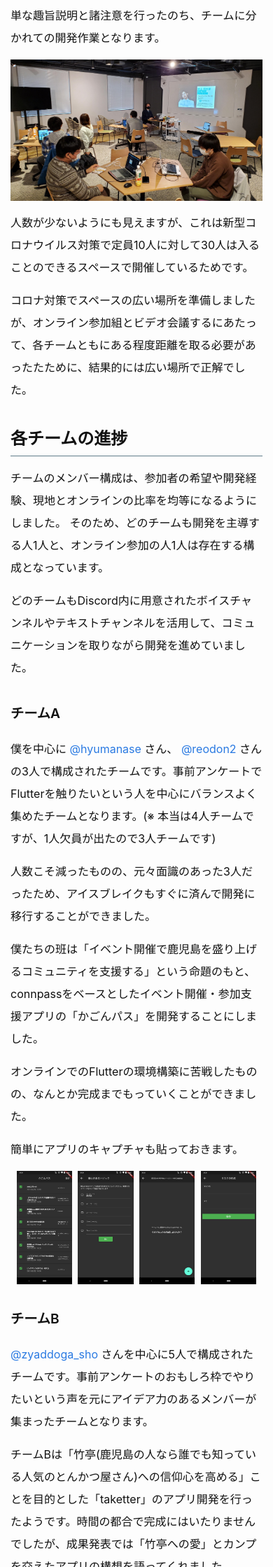
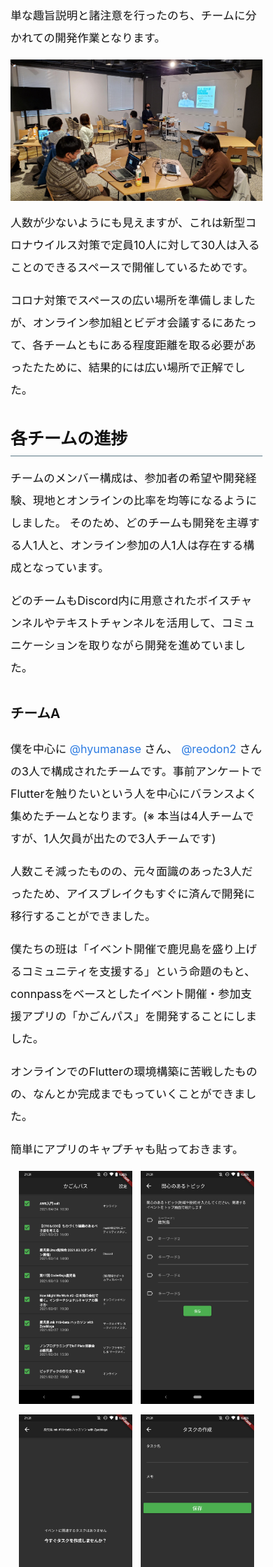
Before and after one commit to qst-exe/qst-blog, a Jekyll site: the page built from _posts/2021-03-07-post-741.md, in a window 390 px wide. Shown: the part 4161-6400 px from the top of the page at 70% size. Built offline with Jekyll 4.4.1, drawn with Linux system fonts in a browser that asks for light colours; comment, search, counter and statistics services are not loaded.

Commit message:
[Fix] Safariでのデザイン崩れ修正

```diff
--- a/_posts/2021-03-07-post-741.md
+++ b/_posts/2021-03-07-post-741.md
@@ -115,11 +115,19 @@ tags:
 
 簡単にアプリのキャプチャも貼っておきます。
 
-<div style="display: flex; justify-content: space-evenly;">
-<img src="/assets/images/posts/post-741-app-001.png" width="22%">
-<img src="/assets/images/posts/post-741-app-002.png" width="22%">
-<img src="/assets/images/posts/post-741-app-003.png" width="22%">
-<img src="/assets/images/posts/post-741-app-004.png" width="22%">
+<div class="flex-evenly">
+  <div class="post-741-app">
+    <img src="/assets/images/posts/post-741-app-001.png" width="100%" alt="かごんパス_イベント一覧">
+  </div>
+  <div class="post-741-app">
+    <img src="/assets/images/posts/post-741-app-002.png" width="100%" alt="かごんパス_タグ設定">
+  </div>
+  <div class="post-741-app">
+    <img src="/assets/images/posts/post-741-app-003.png" width="100%" alt="かごんパス_タスク一覧">
+  </div>
+  <div class="post-741-app">
+    <img src="/assets/images/posts/post-741-app-004.png" width="100%" alt="かごんパス_タスク作成">
+  </div>
 </div>
 
 ### チームB
--- a/assets/css/style.scss
+++ b/assets/css/style.scss
@@ -55,6 +55,33 @@ h1 {
     font-size: 1.2rem;
   }
 
+  .flex-evenly {
+    display: -webkit-box;
+    display: -ms-flexbox;
+    display: flex;
+
+    justify-content: space-evenly;
+
+    -webkit-box-align: start;
+    -ms-flex-align: start;
+    align-items: flex-start;
+
+
+    .post-741-app {
+      width: 22%;
+
+      margin-bottom: 15px;
+    }
+
+    @media screen and (max-width: 768px){
+      flex-wrap: wrap;
+
+      .post-741-app {
+        width: 45%;
+      }
+    }
+  }
+
   #share-bar {
     margin-top: 30px;
   }
```
